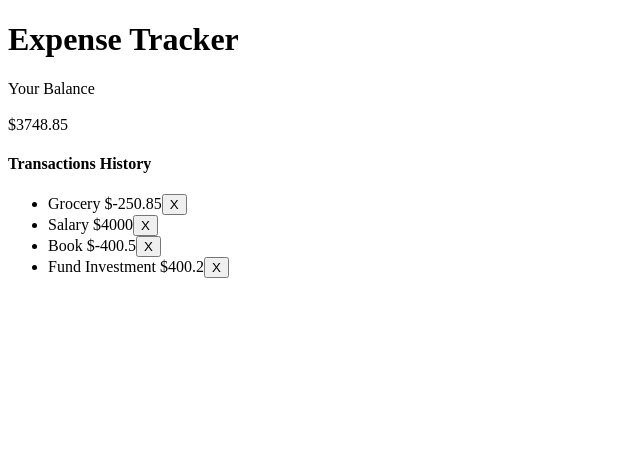
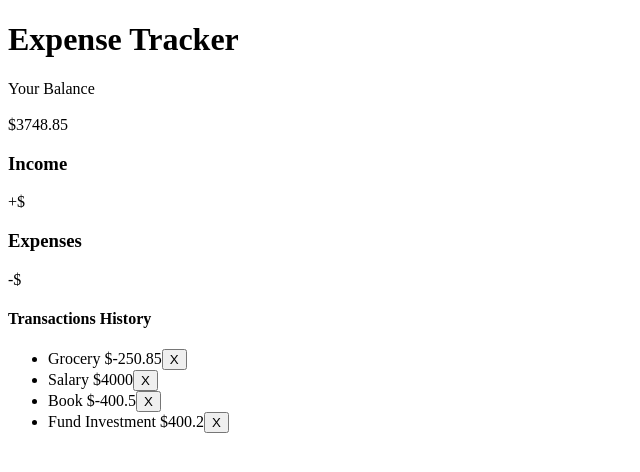
Before and after one commit to banuaggun/expense-tracker, a Vue app: page / in a window 1280 px wide. Shown: the top 472 px of the page, without its empty margins (0-640 px from the left). Built offline with nearby package versions, Linux system fonts and the light colour scheme.

Commit message:
Income and expense totals were displayed on the screen

```diff
--- a/src/App.vue
+++ b/src/App.vue
@@ -2,6 +2,7 @@
     <Header />
     <div class="container">
         <Balance :total="total" />
+        <IncomeExpenses :income="income" :expenses="expenses" />
         <TransactionList :transactions="transactions" />
     </div>
 </template>
@@ -9,6 +10,7 @@
 <script setup>
 import Header from "./components/Header.vue";
 import Balance from "./components/Balance.vue";
+import IncomeExpenses from "./components/IncomeExpenses.vue";
 import TransactionList from "./components/TransactionList.vue";
 
 import { ref, computed } from "vue";
@@ -20,9 +22,24 @@ const transactions = ref([
     { id: 4, text: "Fund Investment", amount: 400.2 },
 ]);
 
+// total
 const total = computed(() => {
     return transactions.value.reduce((acc, transaction) => {
         return acc + transaction.amount;
     }, 0);
 });
+
+// income
+const income = computed(() => {
+    return transactions.value.filter((transaction) => transaction.amount > 0).reduce((acc, transaction) => {
+        return acc + transaction.amount;
+    }, 0).toFixed(2);
+});
+
+// expenses
+const expenses = computed(() => {
+    return transactions.value.filter((transaction) => transaction.amount < 0).reduce((acc, transaction) => {
+        return acc + transaction.amount;
+    }, 0).toFixed(2);
+});
 </script>
--- /dev/null
+++ b/src/components/IncomeExpenses.vue
@@ -0,0 +1,23 @@
+<template>
+    <div>
+        <h3>Income</h3>
+        <p>+${{ income }}</p>
+
+        <h3>Expenses</h3>
+        <p>-${{ expense }}</p>
+    </div>
+</template>
+<script>
+import { defineProps } from "vue";
+
+const props = defineProps({
+    income: {
+        type: Number,
+        required: true,
+    },
+    expenses: {
+        type: Number,
+        required: true,
+    },
+});
+</script>
```
